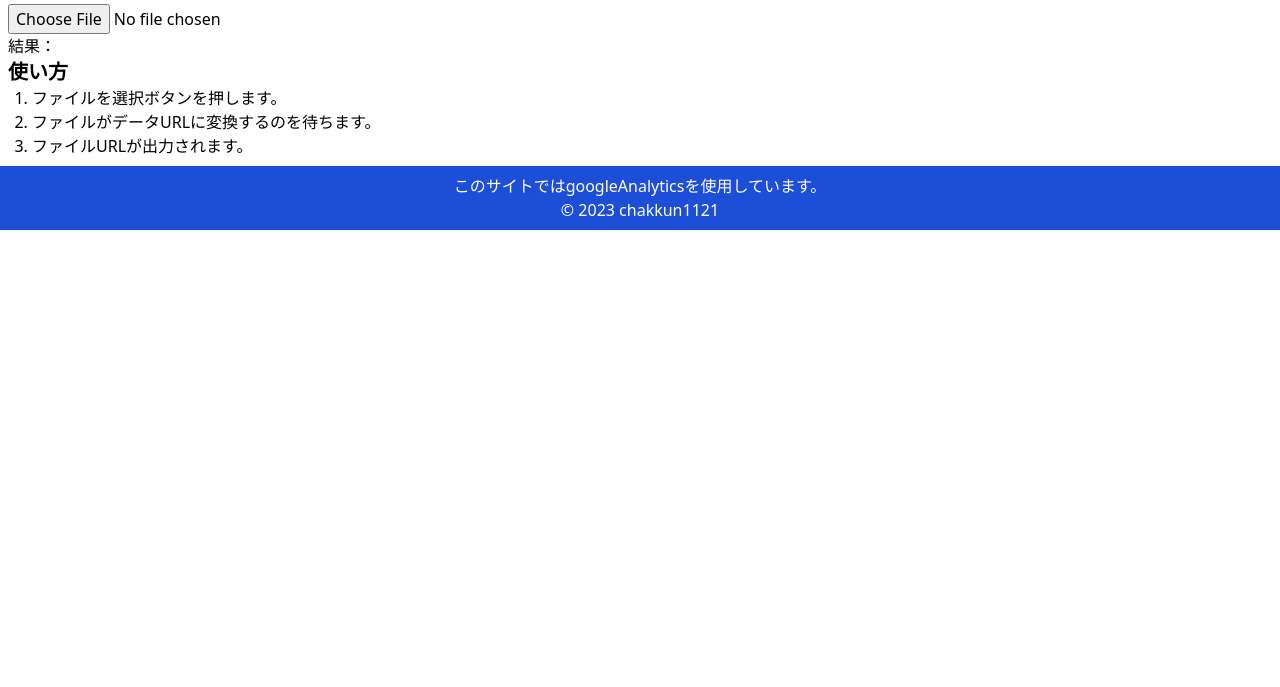
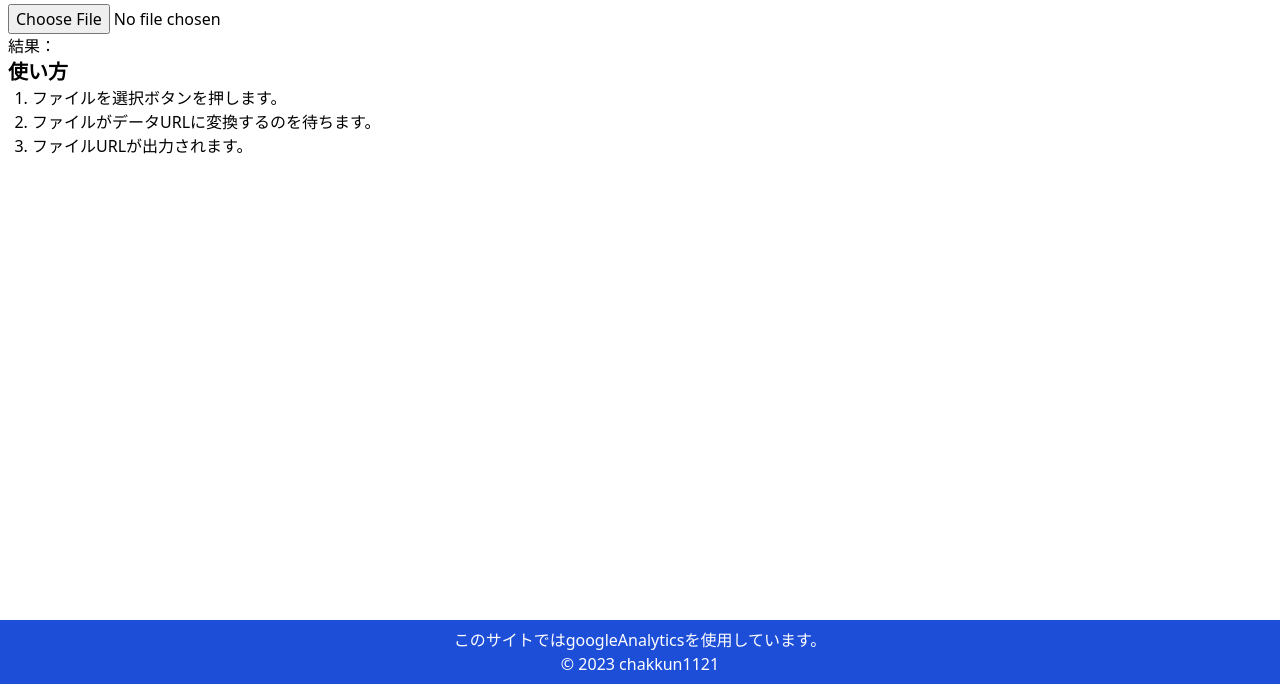
Before and after one commit to chakkun1121/dataURL, a website: page index.html in a window 1280 px wide. Shown: the part 116-803 px from the top of the page. Drawn offline with Linux system fonts and the light colour scheme.

Commit message:
スタイル調節

```diff
--- a/index.html
+++ b/index.html
@@ -26,11 +26,11 @@
       gtag("config", "G-C81FX2XZLQ");
     </script>
   </head>
-  <body class="flex flex-col">
+  <body class="flex min-h-screen flex-col">
     <header class="bg-green-400 p-2 text-center md:text-left">
       <h1 class="r text-3xl font-bold">ファイルをdataURLに変換</h1>
     </header>
-    <main class="main p-2">
+    <main class="main flex-1 p-2">
       <h2 class="text-xl text-red-700 md:text-3xl">
         注意：ファイルが大きすぎるとページがクラッシュすることがございます。ご注意ください。
       </h2>
```
Also changed, not shown: tailwind.css.
